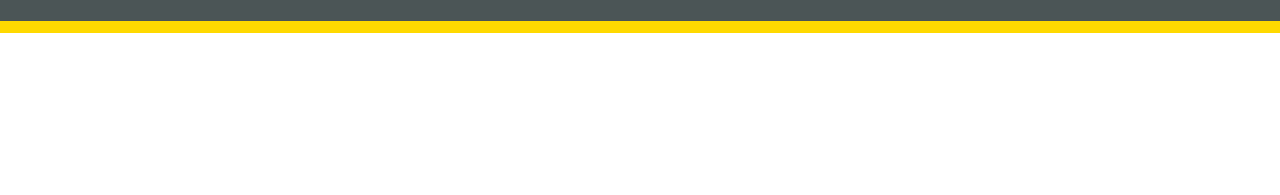
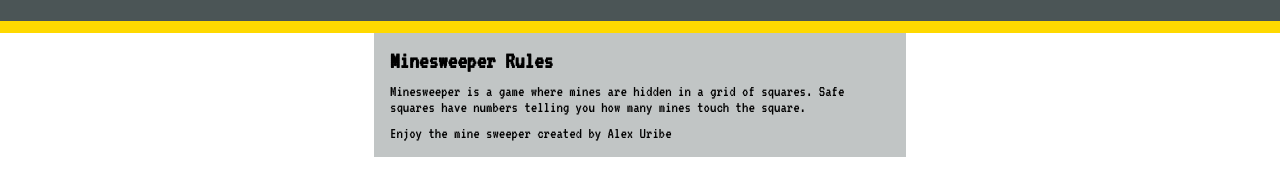
Before and after one commit to uribeAC/Busca-Minas, a website with bundled scripts: page public/index.html in a window 1280 px wide. Shown: the part 73-268 px from the top of the page. Built offline with nearby package versions, Linux system fonts and the light colour scheme.

Commit message:
Add introduction text to the game

```diff
--- a/public/index.html
+++ b/public/index.html
@@ -13,7 +13,7 @@
   <title>Mine Sweeper</title>
 </head>
 
-<body class="container">
+<body>
   <header class="main-header">
     <img class="nuclear-icon" src="/images/nuclear-bomb-svgrepo-com.svg" alt="Nuclear Bomb Explosion" width="45"
       height="45">
@@ -23,6 +23,13 @@
     <img class="nuclear-icon" src="/images/nuclear-bomb-svgrepo-com.svg" alt="Nuclear Bomb Explosion" width="45"
       height="45">
   </header>
+  <article class="introduction">
+    <h2 class="title-intro">Minesweeper Rules</h2>
+    <p class="text-intro">Minesweeper is a game where mines are hidden in a grid of squares. Safe squares have numbers
+      telling you how many mines
+      touch the square.</p>
+    <p class="text-intro">Enjoy the mine sweeper created by Alex Uribe</p>
+  </article>
   <div class="root">
 
   </div>
--- a/public/styles/styles.css
+++ b/public/styles/styles.css
@@ -3,7 +3,13 @@ body {
   margin: 0;
 }
 
-h1 {
+h1,
+h2,
+h3,
+h4,
+h5,
+h6,
+p {
   margin: 0;
 }
 
@@ -33,3 +39,14 @@ h1 {
   letter-spacing: 2px;
   text-align: center;
 }
+
+.introduction {
+  padding: 16px;
+  margin: auto;
+  height: 100%;
+  display: flex;
+  flex-direction: column;
+  gap: 10px;
+  max-width: 500px;
+  background-color: #4b555657;
+}
```
